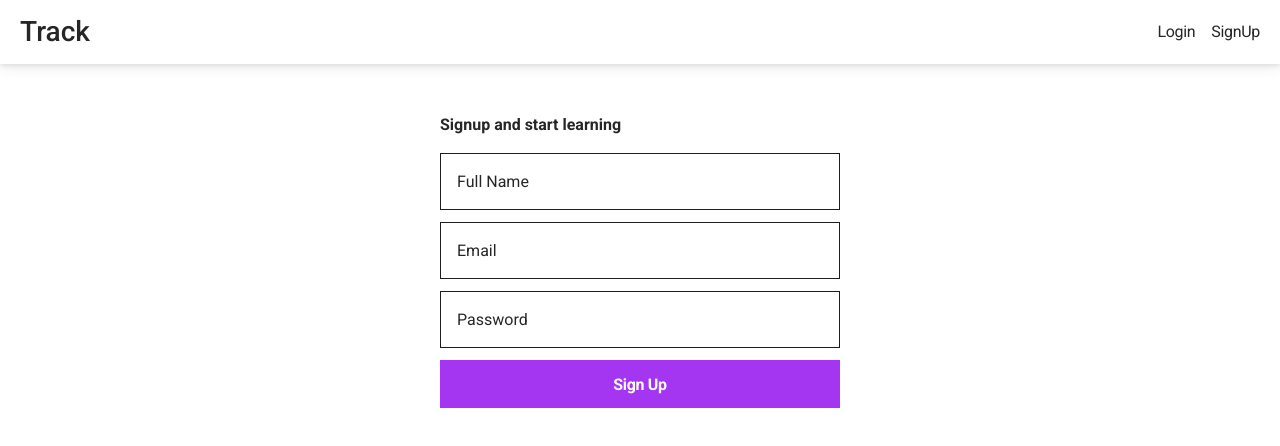
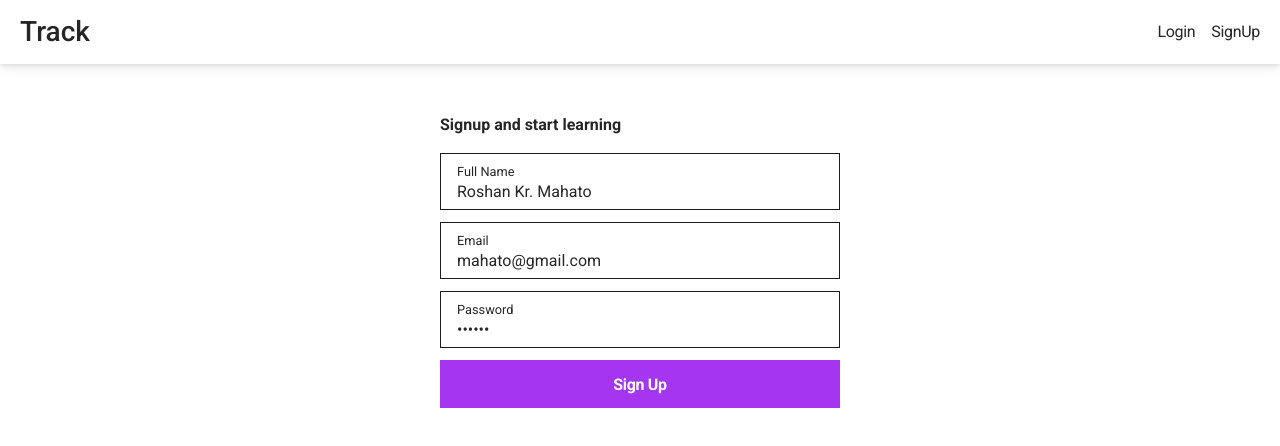
Before and after one commit to Ros-an/Track, a Next.js app in the folder client/: page /join/signup in a window 1280 px wide. Shown: the top 446 px of the page. Built offline with nearby package versions, Linux system fonts and the light colour scheme.

Commit message:
package: axios

```diff
--- a/client/components/InputBox/InputBox.tsx
+++ b/client/components/InputBox/InputBox.tsx
@@ -18,7 +18,6 @@ function InputBox({
   const InputBoxStyleClass = defaultStyling
     ? `${styleClass} ${styles.inputbox}`
     : styleClass;
-    console.table(rest)
   return (
     <article
       className={InputBoxStyleClass}
--- a/client/package.json
+++ b/client/package.json
@@ -15,6 +15,7 @@
   "dependencies": {
     "@ant-design/icons": "^4.7.0",
     "antd": "^4.20.5",
+    "axios": "^0.27.2",
     "next": "^12.1.6",
     "react": "^18.1.0",
     "react-dom": "^18.1.0",
--- a/client/views/Join/SignUp.tsx
+++ b/client/views/Join/SignUp.tsx
@@ -1,3 +1,4 @@
+import axios from "axios";
 import React, { useState } from "react";
 import InputBox from "../../components/InputBox/InputBox";
 import styles from "./styles.module.scss"
@@ -8,9 +9,9 @@ export interface SignUpDataType {
 }
 function SignUp() {
   const [signUpData, setSignUpData] = useState<SignUpDataType>({
-    fullname: "",
-    email: "",
-    password: "",
+    fullname: "Roshan Kr. Mahato",
+    email: "mahato@gmail.com",
+    password: "123456",
   });
   const handleInputChange = (event: React.ChangeEvent<HTMLInputElement>) => {
     const { name, value } = event.target;
@@ -19,9 +20,10 @@ function SignUp() {
       [name]: value,
     }));
   };
-  const handleSignup = (e: React.FormEvent<HTMLFormElement>) => {
+  const handleSignup = async (e: React.FormEvent<HTMLFormElement>) => {
     e.preventDefault();
-    console.table(signUpData);
+    const {data} = await axios.post("http://localhost:8000/api/register",{...signUpData});
+    console.log(data);
   };
   return (
     <section className={` ${styles.signup} screen-size prl-5`}>
@@ -56,7 +58,7 @@ function SignUp() {
           defaultStyling
           value={signUpData.password}
         />
-        <button type="submit" className={`${styles.signupbtn} btn btn-block btn-primary`}>
+        <button type="submit" className={`${styles.signupbtn} btn btn-block btn-primary pointer`}>
           Sign Up
         </button>
       </form>
```
Also changed, not shown: 1 other file (tests, documents, lock files or other folders).
